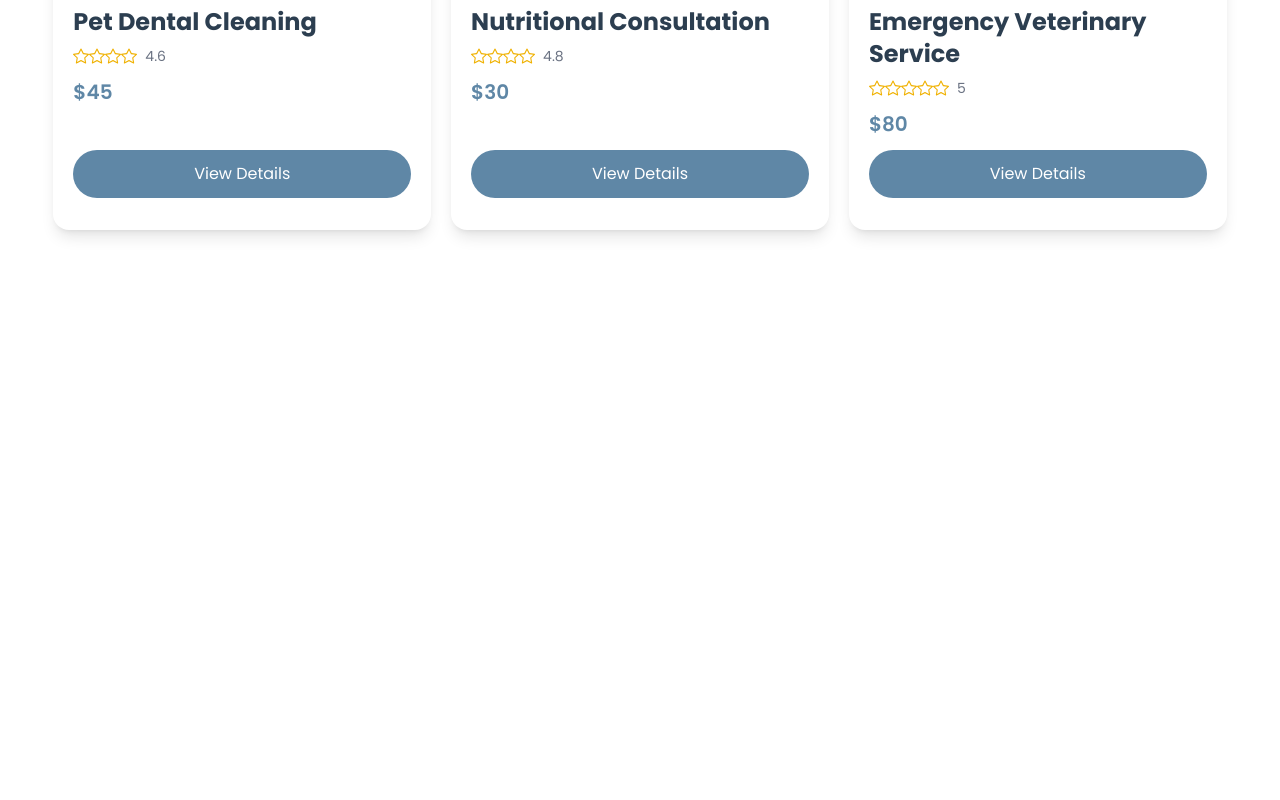
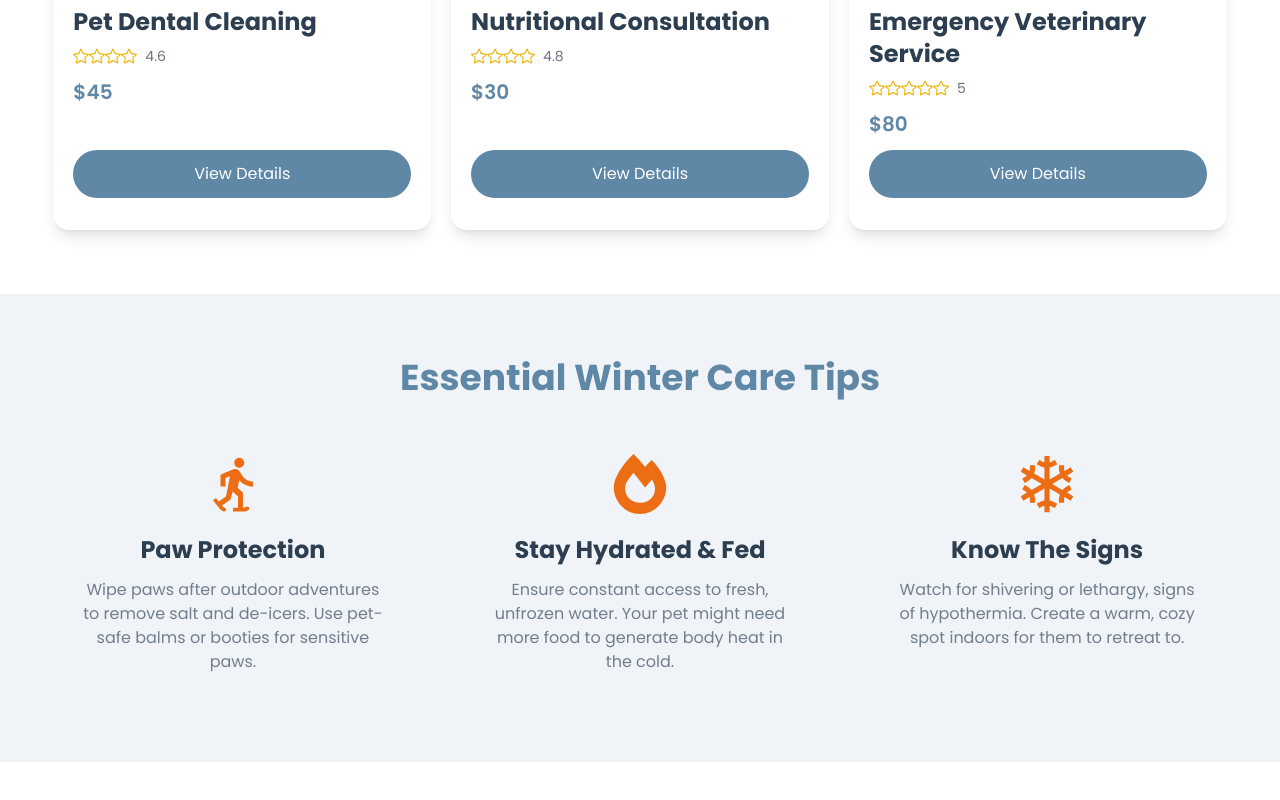
Before and after one commit to Nur-Nayeem/warm-Paws-pet-service-system, a React (Vite) app: page / in a window 1280 px wide. Shown: the part 1710-2510 px from the top of the page. Before the commit the page ends 1980 px from the top, so only its background shows below. Built offline with nearby package versions, Linux system fonts and the light colour scheme.

Commit message:
added winter care tips section

```diff
--- /dev/null
+++ b/src/components/WinterCareTipssection/WinterCareTips.jsx
@@ -0,0 +1,50 @@
+import React from "react";
+import { FaFireAlt } from "react-icons/fa";
+import { IoSnowSharp } from "react-icons/io5";
+import { MdSnowshoeing } from "react-icons/md";
+
+const WinterCareTips = () => {
+  return (
+    <div className="bg-base-300 my-16">
+      <div className="my-container py-16">
+        <h2 className="text-4xl font-bold text-secondary text-center pb-8">
+          Essential Winter Care Tips
+        </h2>
+        <div className="grid grid-cols-1 md:grid-cols-3 gap-12 text-center">
+          <div className="p-6">
+            <MdSnowshoeing className="text-6xl text-primary mx-auto" />
+            <h3 className="mt-5 text-2xl font-bold text-neutral">
+              Paw Protection
+            </h3>
+            <p className="mt-3 text-accent">
+              Wipe paws after outdoor adventures to remove salt and de-icers.
+              Use pet-safe balms or booties for sensitive paws.
+            </p>
+          </div>
+          <div className="p-6">
+            <FaFireAlt className="text-6xl text-primary mx-auto" />
+            <h3 className="mt-5 text-2xl font-bold text-neutral">
+              Stay Hydrated & Fed
+            </h3>
+            <p className="mt-3 text-accent">
+              Ensure constant access to fresh, unfrozen water. Your pet might
+              need more food to generate body heat in the cold.
+            </p>
+          </div>
+          <div className="p-6">
+            <IoSnowSharp className="text-6xl text-primary mx-auto" />
+            <h3 className="mt-5 text-2xl font-bold text-neutral">
+              Know The Signs
+            </h3>
+            <p className="mt-3 text-accent">
+              Watch for shivering or lethargy, signs of hypothermia. Create a
+              warm, cozy spot indoors for them to retreat to.
+            </p>
+          </div>
+        </div>
+      </div>
+    </div>
+  );
+};
+
+export default WinterCareTips;
--- a/src/pages/Home.jsx
+++ b/src/pages/Home.jsx
@@ -1,12 +1,14 @@
 import React from "react";
 import HeroSlider from "../components/HeroSlider";
 import PopulerServices from "../components/PopulerServiceSection/PopulerServices";
+import WinterCareTips from "../components/WinterCareTipssection/WinterCareTips";
 
 const Home = () => {
   return (
     <div>
       <HeroSlider />
       <PopulerServices />
+      <WinterCareTips />
     </div>
   );
 };
```
